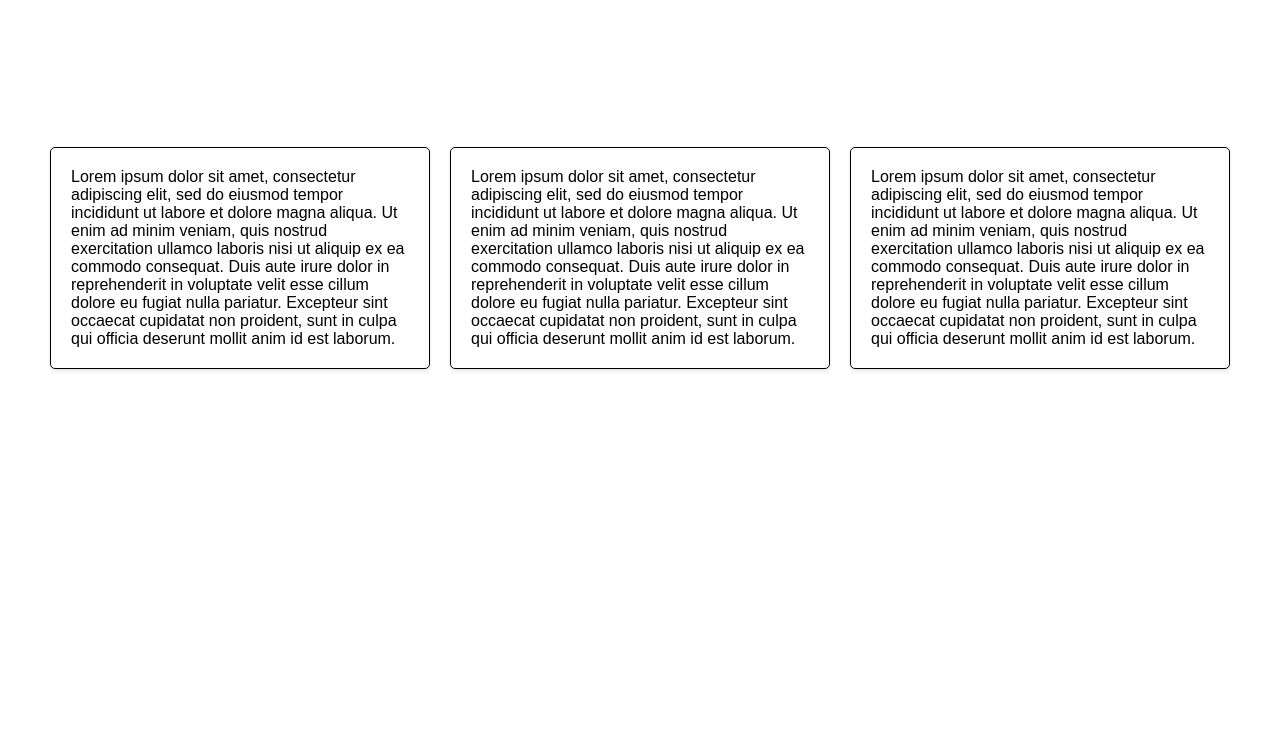
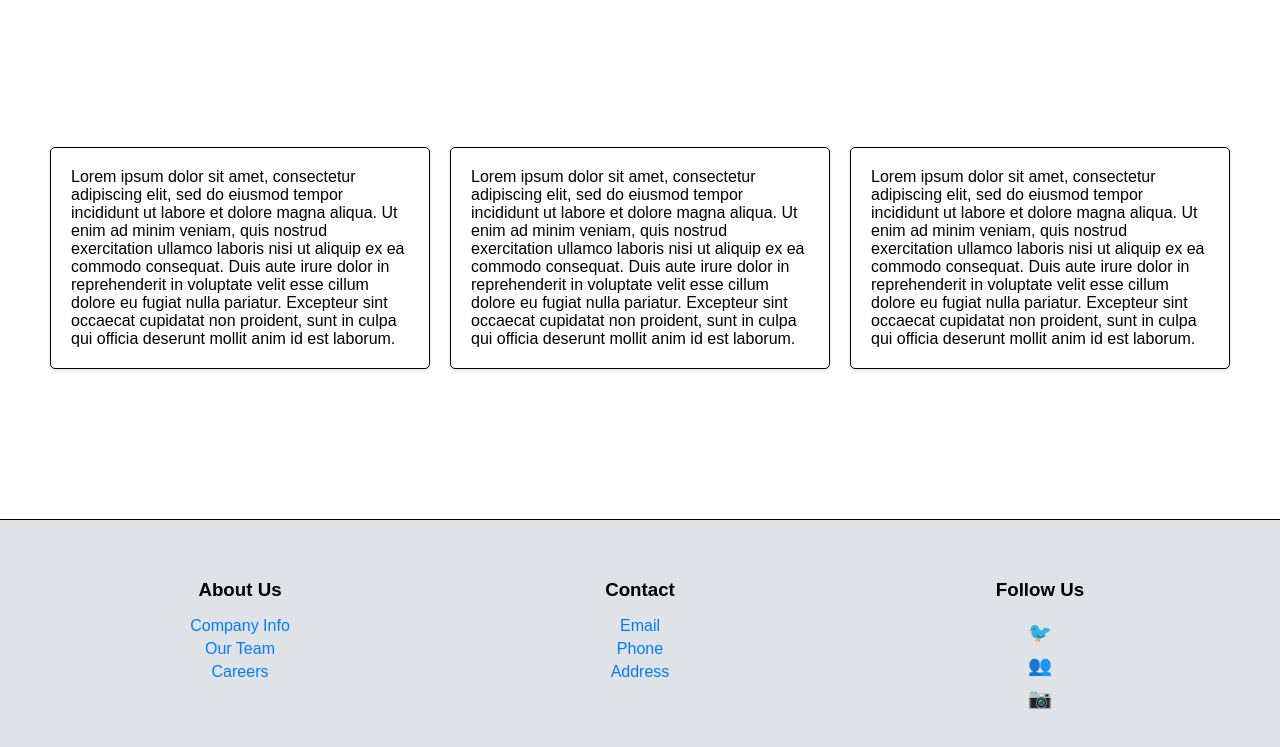
Before and after one commit to AbbasAli3027/Lab2, a plain HTML site: page index.html in a window 1280 px wide. Shown: the part 187-934 px from the top of the page. Before the commit the page ends 800 px from the top, so only its background shows below. Drawn offline with Linux system fonts and the light colour scheme.

Commit message:
Triggering redployment

```diff
--- a/index.html
+++ b/index.html
@@ -22,6 +22,35 @@
 
         </main>
 
+        <footer>
+            <div class="footer-content">
+                <div class="footer-col">
+                    <h3>About Us</h3>
+                    <ul>
+                        <li><a href="#">Company Info</a></li>
+                        <li><a href="#">Our Team</a></li>
+                        <li><a href="#">Careers</a></li>
+                    </ul>
+                </div>
+                <div class="footer-col">
+                    <h3>Contact</h3>
+                    <ul>
+                        <li><a href="#">Email</a></li>
+                        <li><a href="#">Phone</a></li>
+                        <li><a href="#">Address</a></li>
+                    </ul>
+                </div>
+                <div class="footer-col">
+                    <h3>Follow Us</h3>
+                    <div class="footer-social">
+                        <a href="#">&#x1F426;</a>
+                        <a href="#">&#x1F465;</a>
+                        <a href="#">&#x1F4F7;</a>
+                    </div>
+                </div>
+            </div>
+        </footer>
+
 
 
 
```
